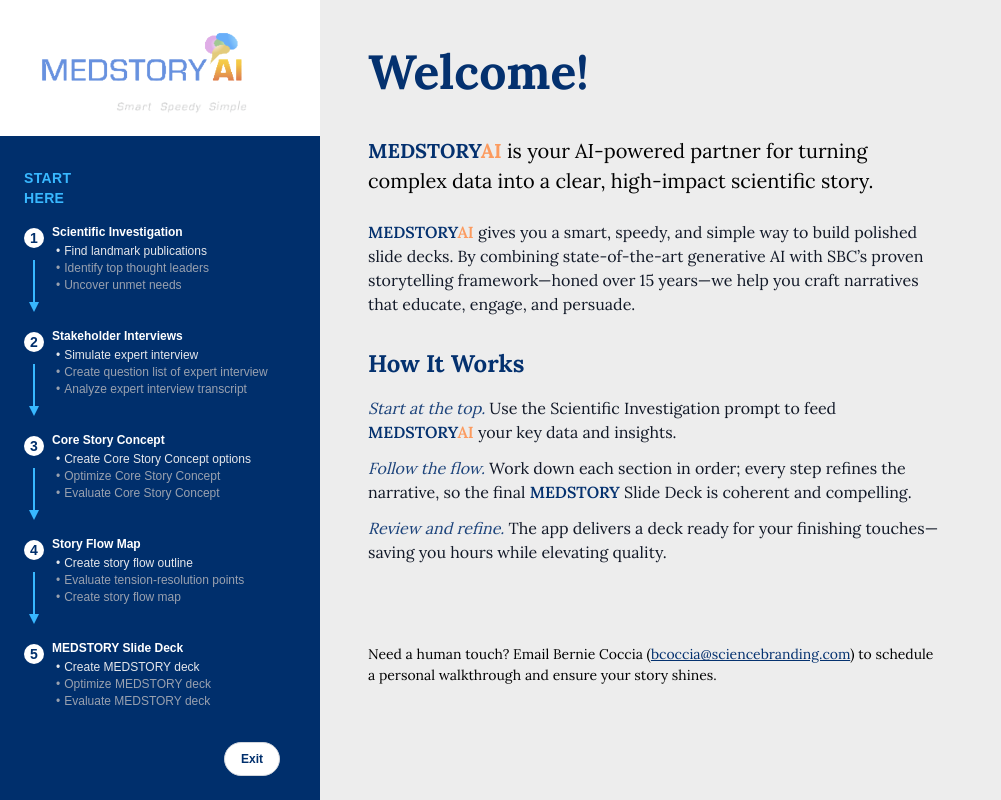
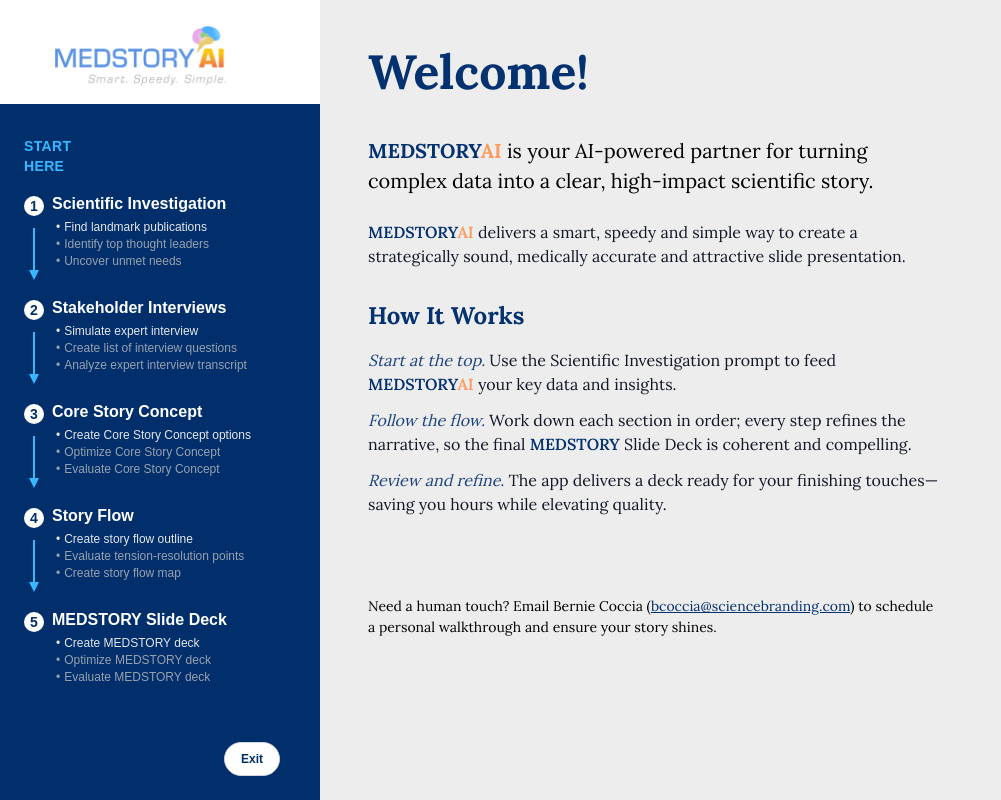
Before and after one commit to jaburnell920/medstory-ai, a Next.js app: page /enter in a window 1280 px wide. Shown: the whole page, without its empty margins (0-1001 px from the left). Built offline with nearby package versions, Linux system fonts and the light colour scheme.

Commit message:
logo updates

```diff
--- a/src/app/SidebarMenu.tsx
+++ b/src/app/SidebarMenu.tsx
@@ -30,7 +30,7 @@
       name: 'Stakeholder Interviews',
       links: [
         { href: '/scientific-investigation/top-publications', label: 'Simulate expert interview' },
-        { href: '', label: 'Create question list of expert interview' },
+        { href: '', label: 'Create list of interview questions' },
         { href: '', label: 'Analyze expert interview transcript' },
       ],
     },
@@ -45,7 +45,7 @@
     },
     {
       number: '4',
-      name: 'Story Flow Map',
+      name: 'Story Flow',
       links: [
         { href: '/story-flow-map/tension-resolution', label: 'Create story flow outline' },
         { href: '', label: 'Evaluate tension-resolution points' },
@@ -87,7 +87,7 @@
 
           {/* Section content */}
           <div>
-            <p className="font-bold text-white text-xs mb-1">{section.name}</p>
+            <p className="font-bold text-white text-base mb-1">{section.name}</p>
             <ul className="ml-1 space-y-0.5 text-gray-200 text-xs">
               {section.links.map((link) => (
                 <li key={link.label} className="leading-tight">
--- a/src/app/components/PageLayout.tsx
+++ b/src/app/components/PageLayout.tsx
@@ -36,23 +36,14 @@
       {/* Sidebar with white background extending full height */}
       <aside className="w-80 bg-white flex flex-col flex-shrink-0 h-screen fixed">
         {/* Logo section with white background */}
-        <div className="bg-white p-6 pb-4 flex-col">
+        <div className="bg-white p-6 pl-13 pb-4 flex-col">
           <Image
-            src="/medstory_logo_wo_sss.png"
+            src="/msailogo.png"
             alt="MEDSTORYAI Logo"
             width={200}
             height={64}
             className="h-16 w-auto border-0 outline-0"
           />
-          <div className="flex justify-end pr-10">
-            <Image
-              src="/smart-speedy-simple.png"
-              alt="Smart Speedy Simple"
-              width={150}
-              height={24}
-              className="mt-2 h-6 w-auto opacity-70 border-0 outline-0"
-            />
-          </div>
         </div>
         {/* Menu section with blue background */}
         <div className="bg-[#002F6C] text-white flex-1 px-6 pb-6 overflow-y-auto">
--- a/src/app/enter/page.tsx
+++ b/src/app/enter/page.tsx
@@ -7,23 +7,14 @@
   return (
     <>
       <aside className="w-80 bg-white flex flex-col flex-shrink-0 h-screen fixed font-sans">
-        <div className="bg-white p-6 pb-4 flex-col">
+        <div className="bg-white pl-13 p-6 pb-4 flex-col">
           <Image
-            src="/medstory_logo_wo_sss.png"
+            src="/msailogo.png"
             alt="MEDSTORYAI Logo"
             width={200}
             height={64}
             className="h-16 w-auto border-0 outline-0"
           />
-          <div className="flex justify-end pr-10">
-            <Image
-              src="/smart-speedy-simple.png"
-              alt="Smart Speedy Simple"
-              width={150}
-              height={24}
-              className="mt-2 h-6 w-auto opacity-70 border-0 outline-0"
-            />
-          </div>
         </div>
         <div className="bg-[#002F6C] text-white flex-1 px-6 pb-6 overflow-y-auto">
           <SidebarMenu />
@@ -41,10 +32,9 @@
             </p>
             <p className="text-base leading-normal text-[#111827] mt-6">
               <span className="font-semibold text-[#04316f]">MEDSTORY</span>
-              <span className="text-[#fc9b5f] font-semibold">AI</span> gives you a smart, speedy,
-              and simple way to build polished slide decks. By combining state-of-the-art generative
-              AI with SBC’s proven storytelling framework—honed over 15 years—we help you craft
-              narratives that educate, engage, and persuade.
+              <span className="text-[#fc9b5f] font-semibold">AI</span> delivers a smart, speedy and
+              simple way to create a strategically sound, medically accurate and attractive slide
+              presentation.
             </p>
 
             <div className="mt-8">
```
Also changed, not shown: public/msailogo.png (added).
